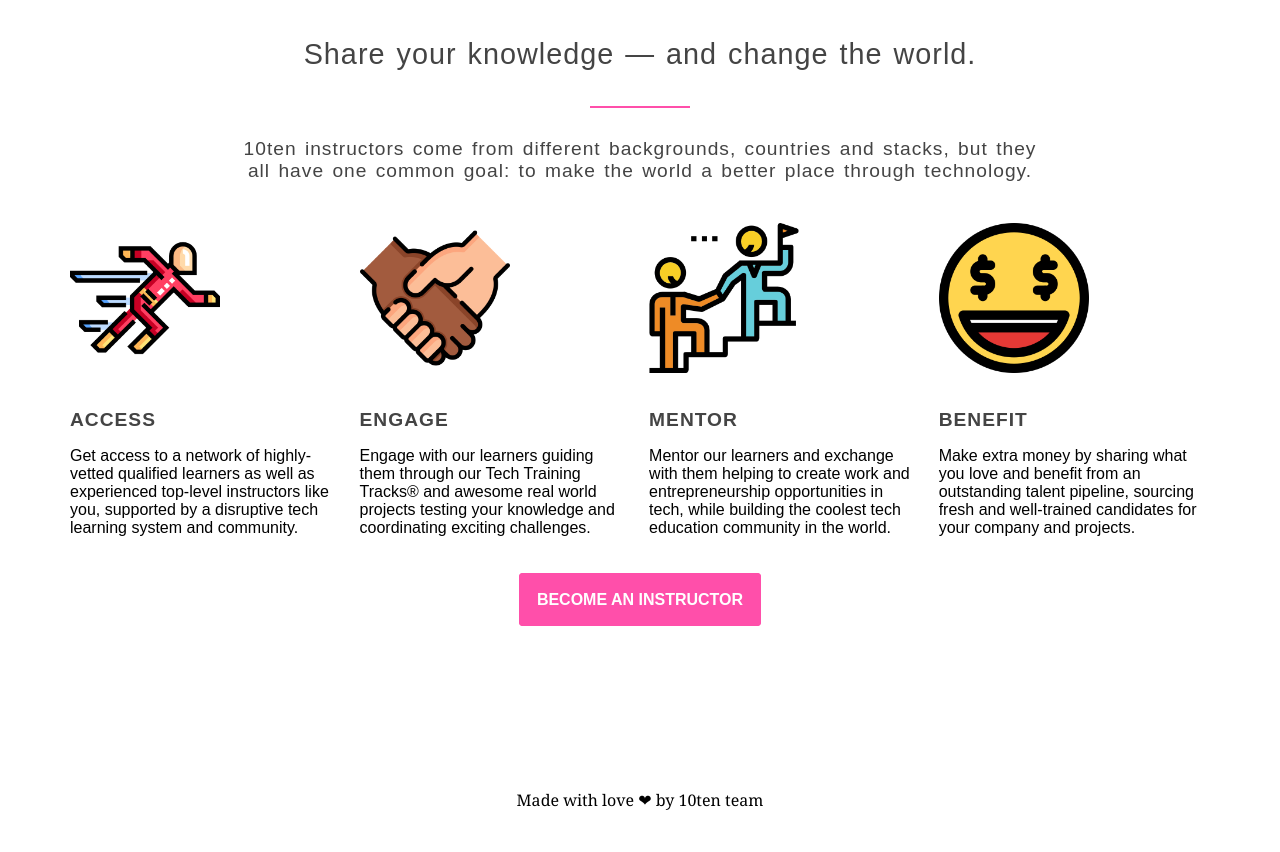
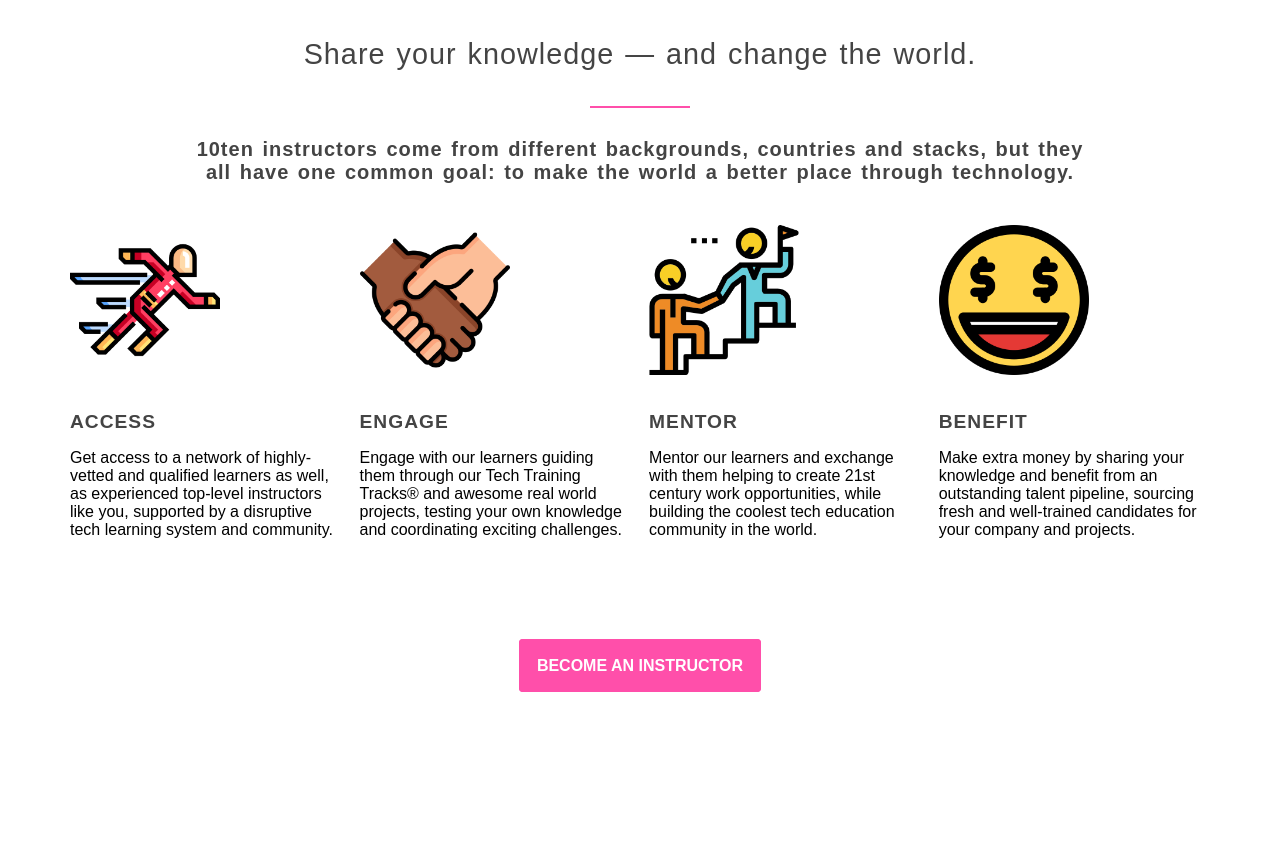
Before and after one commit to 10ten-io/10ten-io.github.io, a plain HTML site: page become_instructor.html in a window 1280 px wide. Shown: the part 660-1512 px from the top of the page. Before the commit the page ends 1479 px from the top, so only its background shows below. Drawn offline with Linux system fonts and the light colour scheme.

Commit message:
little adjusments in new pages and added mt-5.

```diff
--- a/assets/css/10ten.css
+++ b/assets/css/10ten.css
@@ -13,6 +13,7 @@
 }
 
 .mb-10 { margin-bottom: 10em; }
+.mt-5 { margin-top: 5em; }
 .mt-2 { margin-top: 2em; }
 
 /* Reusable components */
@@ -74,7 +75,7 @@
 
 h4 {
     color:#444;
-    font-size: 120%;
+    font-size: 125%;
     word-spacing: 2px;
     margin-bottom: 30px;
     text-align: center;
--- a/become_instructor.html
+++ b/become_instructor.html
@@ -8,7 +8,7 @@
     <link href="assets/css/10ten.css" rel="stylesheet" />
     <link href="assets/css/index.css" rel="stylesheet" />
     <link href="assets/css/grid.css" rel="stylesheet" />
-    <title>10ten | how it works</title>
+    <title>10ten | become an instructor</title>
 </head>
 
 <body class="index">
@@ -41,8 +41,9 @@
         <div class="row">
             <h3 class="long-copy">Share your knowledge &mdash; and change the world.</h3>
             <p class="long-copy">
-            <h4>10ten instructors come from different backgrounds, countries and stacks, but they<br> all have one
-                common goal: to make the world a better place through technology.</h4>
+            <h4><strong>10ten instructors come from different backgrounds, countries and stacks, but they<br> all have
+                    one
+                    common goal: to make the world a better place through technology.</strong></h4>
             </p>
         </div>
 
@@ -51,7 +52,7 @@
                 <img src="assets/css/img/speed.png" alt="access" width="150" />
                 <h5><strong>Access</strong></h5>
                 <p>
-                    Get access to a network of highly-vetted qualified learners as well as experienced top-level
+                    Get access to a network of highly-vetted and qualified learners as well, as experienced top-level
                     instructors
                     like you, supported by a disruptive tech learning system and community.
                 </p>
@@ -61,28 +62,28 @@
                 <h5><strong>Engage</strong></h5>
                 <p>
                     Engage with our learners guiding them through our Tech Training Tracks® and awesome real world
-                    projects testing your knowledge and coordinating exciting challenges.
+                    projects, testing your own knowledge and coordinating exciting challenges.
                 </p>
             </div>
             <div class="col span-1-of-4">
                 <img src="assets/css/img/001-leadership.png" alt="mentor" width="150" />
                 <h5><strong>Mentor</strong></h5>
                 <p>
-                    Mentor our learners and exchange with them helping to create work and entrepreneurship opportunities
-                    in tech, while building the coolest tech education community in the world.
+                    Mentor our learners and exchange with them helping to create 21st century work opportunities, while
+                    building the coolest tech education community in the world.
                 </p>
             </div>
             <div class="col span-1-of-4">
                 <img src="assets/css/img/money.png" alt="benefit" width="150" />
                 <h5><strong>Benefit</strong></h5>
                 <p>
-                    Make extra money by sharing what you love and benefit from an outstanding talent pipeline, sourcing
+                    Make extra money by sharing your knowledge and benefit from an outstanding talent pipeline, sourcing
                     fresh and well-trained candidates for your company and projects.
                 </p>
             </div>
         </div>
         <section class="text-center">
-            <p class="mb-10">
+            <p class="mb-10 mt-5">
                 <a class="btn btn-primary btn-lg fw-bold uppercase" href="#">Become an instructor</a>
             </p>
         </section>
```
Also changed, not shown: howitworks.html (+10 -4 lines).
